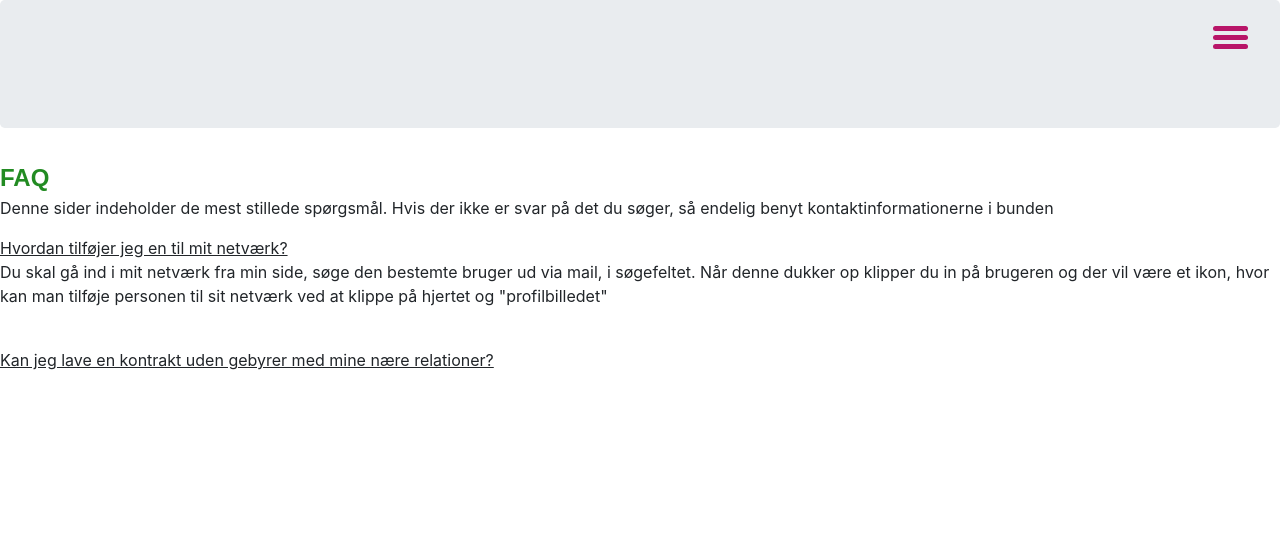
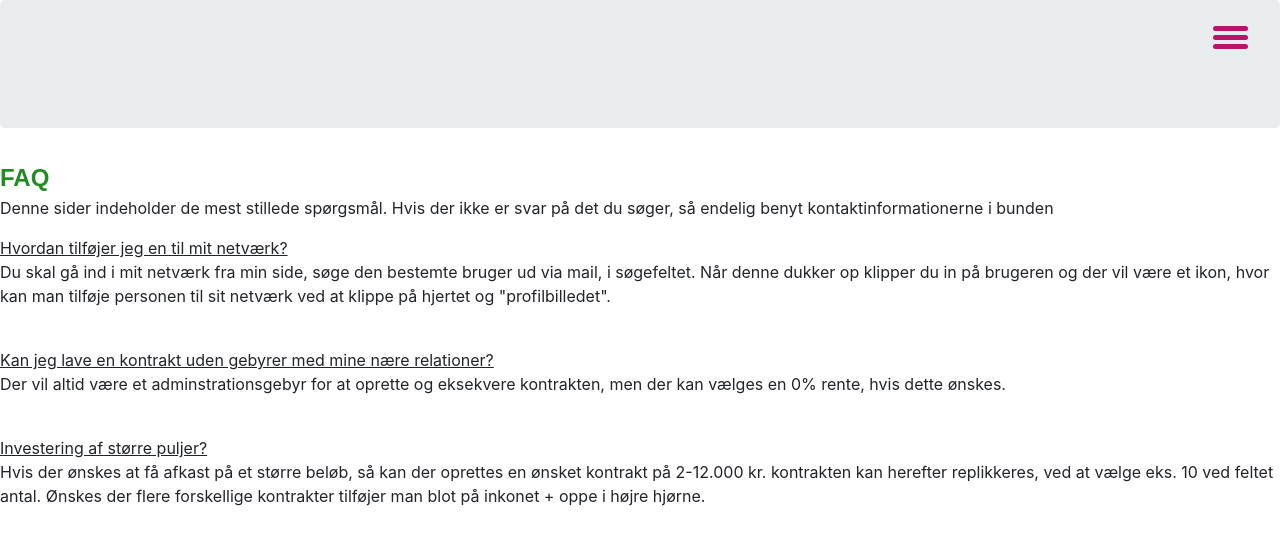
Before and after one commit to LOOP3-gr-3/mutuum.dk, a PHP site: page /faq.php in a window 1280 px wide. Shown: the top 545 px of the page. Run offline with PHP 8.4, Linux system fonts and the light colour scheme.

Commit message:
Update faq.php

```diff
--- a/faq.php
+++ b/faq.php
@@ -2,6 +2,7 @@
 <?php
     $page = ('FAQ');
     require_once('includes/header.php');
+    //require_once('includes/footer.php');
 ?>
 
 <link href="styles/overallstyles" type="text/css" rel="stylesheet">
@@ -14,7 +15,10 @@
 
 <!-- med U får jeg html til at lave understregning på den teskt indenfor den kommando-->
 <U>Hvordan tilføjer jeg en til mit netværk?</U>
-<p>Du skal gå ind i mit netværk fra min side, søge den bestemte bruger ud via mail, i søgefeltet. Når denne dukker op klipper du in på brugeren og der vil være et ikon, hvor kan man tilføje personen til sit netværk ved at klippe på hjertet og "profilbilledet"</p> <br>
+<p>Du skal gå ind i mit netværk fra min side, søge den bestemte bruger ud via mail, i søgefeltet. Når denne dukker op klipper du in på brugeren og der vil være et ikon, hvor kan man tilføje personen til sit netværk ved at klippe på hjertet og "profilbilledet".</p> <br>
 
-<U>Kan jeg lave en kontrakt uden gebyrer med mine nære relationer?<U>
-<p></p>
+<U>Kan jeg lave en kontrakt uden gebyrer med mine nære relationer?</U>
+<p>Der vil altid være et adminstrationsgebyr for at oprette og eksekvere kontrakten, men der kan vælges en 0% rente, hvis dette ønskes.</p> <br>
+
+<U>Investering af større puljer?</U>
+<p>Hvis der ønskes at få afkast på et større beløb, så kan der oprettes en ønsket kontrakt på 2-12.000 kr. kontrakten kan herefter replikkeres, ved at vælge eks. 10 ved feltet antal. Ønskes der flere forskellige kontrakter tilføjer man blot på inkonet + oppe i højre hjørne.</p>
```
